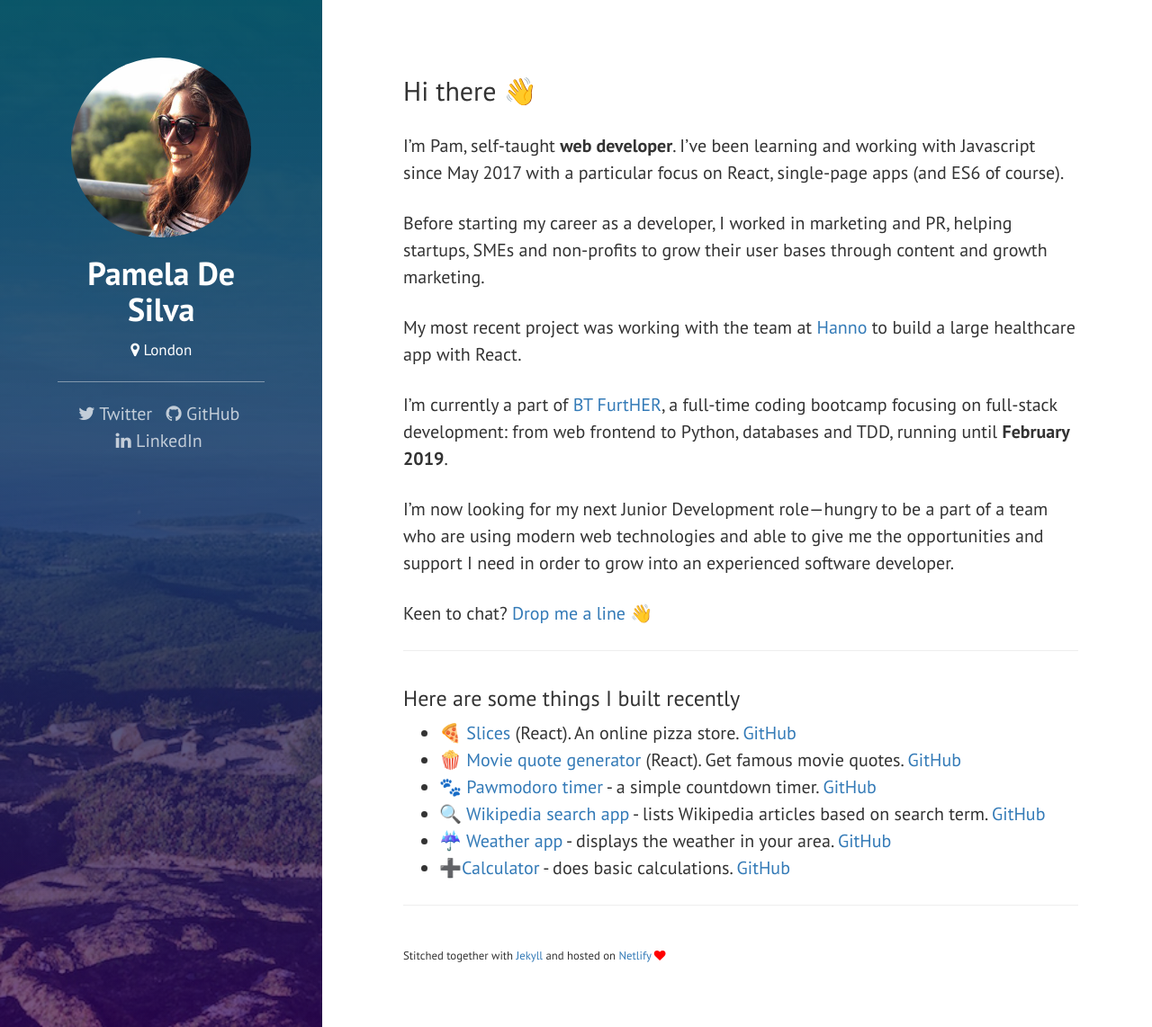
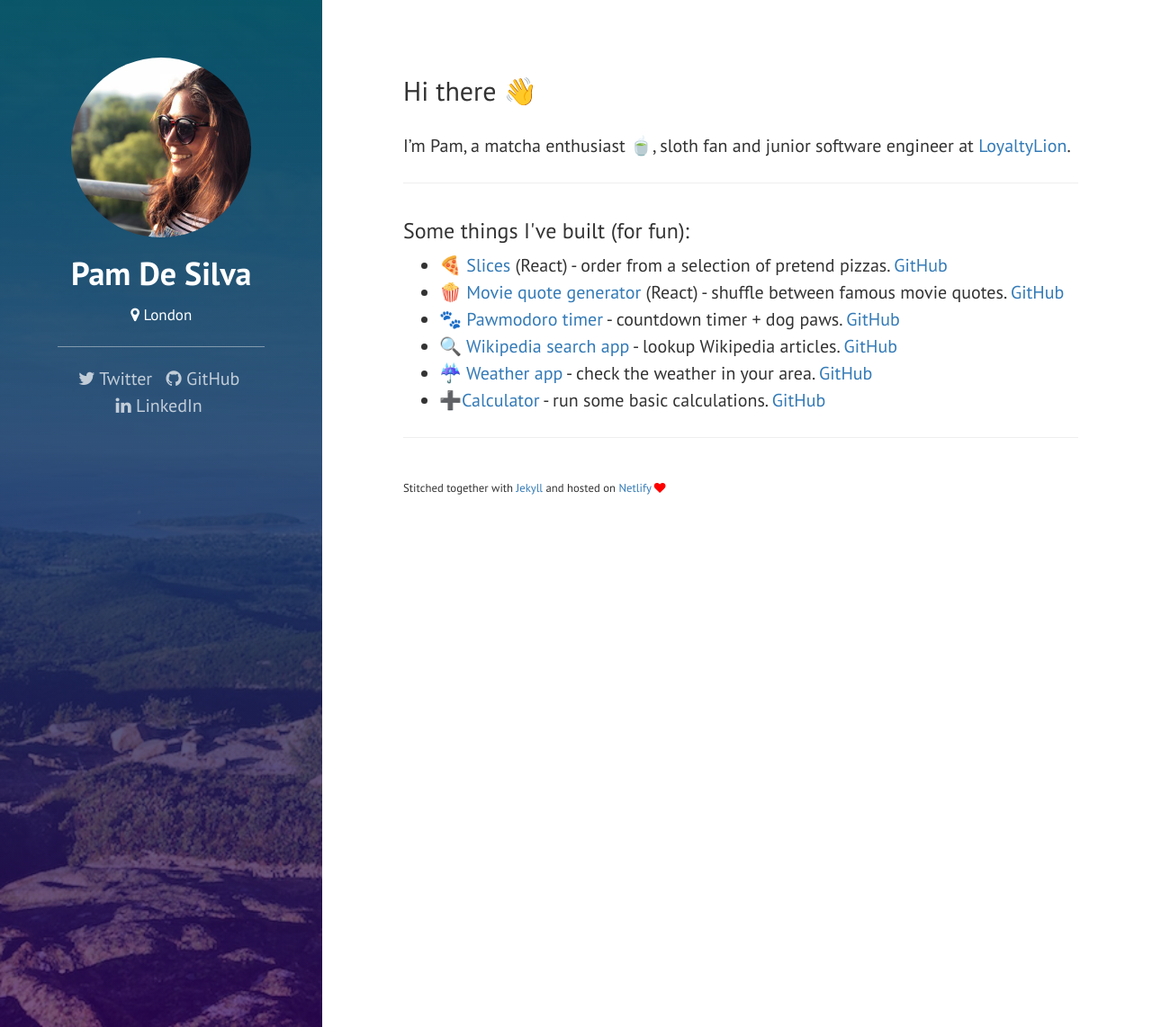
Before and after one commit to pamdesilva/personal-site, a Jekyll site: the page built from index.md, in a window 1280 px wide and 1142 px high. Shown: the whole window at 90% size. Built offline with Jekyll 4.4.1, drawn with Linux system fonts in a browser that asks for light colours; nearby versions of some CDN libraries.

Commit message:
update copy

```diff
--- a/_config.yml
+++ b/_config.yml
@@ -1,10 +1,10 @@
 # Site settings
-title: Pamela De Silva
+title: Pam De Silva
 email: pam.desilva@gmail.com
 description: > # this means to ignore newlines until "baseurl:"
-  Hi, I'm Pam, self-taught web developer based in London.
-baseurl: "" # the subpath of your site, e.g. /blog/
-url: "http://pamela.io" # the base hostname & protocol for your site
+  Hi, I'm Pam, software engineer based in London.
+baseurl: '' # the subpath of your site, e.g. /blog/
+url: 'http://pamela.io' # the base hostname & protocol for your site
 
 # Build settings
 markdown: kramdown
--- a/_layouts/default.html
+++ b/_layouts/default.html
@@ -1,95 +1,176 @@
 <!DOCTYPE html>
 <html>
+  <head>
+    <meta charset="utf-8" />
+    <meta http-equiv="X-UA-Compatible" content="IE=edge" />
+    <meta name="viewport" content="width=device-width, initial-scale=1" />
+    <link rel="shortcut icon" type="image/png" href="/assets/img/favicon.png" />
 
-<head>
-  <meta charset="utf-8">
-  <meta http-equiv="X-UA-Compatible" content="IE=edge">
-  <meta name="viewport" content="width=device-width, initial-scale=1">
-  <link rel="shortcut icon" type="image/png" href="/assets/img/favicon.png"/>
+    <title>
+      {% if page.title %}{{ page.title }}{% else %}{{ site.title }}{% endif %}
+    </title>
+    <meta
+      name="description"
+      content="{% if page.excerpt %}{{
+        page.excerpt | strip_html | strip_newlines | truncate: 160
+      }}{% else %}{{ site.description }}{% endif %}"
+    />
 
-  <title>{% if page.title %}{{ page.title }}{% else %}{{ site.title }}{% endif %}</title>
-  <meta name="description" content="{% if page.excerpt %}{{ page.excerpt | strip_html | strip_newlines | truncate: 160 }}{% else %}{{ site.description }}{% endif %}">
+    <link
+      rel="stylesheet"
+      href="https://maxcdn.bootstrapcdn.com/bootstrap/3.3.5/css/bootstrap.min.css"
+      integrity="sha512-dTfge/zgoMYpP7QbHy4gWMEGsbsdZeCXz7irItjcC3sPUFtf0kuFbDz/ixG7ArTxmDjLXDmezHubeNikyKGVyQ=="
+      crossorigin="anonymous"
+    />
+    <link
+      rel="stylesheet"
+      href="{{ '/css/main.css' | prepend: site.baseurl }}"
+    />
+    <link
+      rel="stylesheet"
+      href="https://maxcdn.bootstrapcdn.com/font-awesome/4.4.0/css/font-awesome.min.css"
+    />
 
-  <link rel="stylesheet" href="https://maxcdn.bootstrapcdn.com/bootstrap/3.3.5/css/bootstrap.min.css" integrity="sha512-dTfge/zgoMYpP7QbHy4gWMEGsbsdZeCXz7irItjcC3sPUFtf0kuFbDz/ixG7ArTxmDjLXDmezHubeNikyKGVyQ==" crossorigin="anonymous">
-  <link rel="stylesheet" href="{{ "/css/main.css" | prepend: site.baseurl }}">
-  <link rel="stylesheet" href="https://maxcdn.bootstrapcdn.com/font-awesome/4.4.0/css/font-awesome.min.css">
-
-  <link rel="canonical" href="{{ page.url | replace:'index.html','' | prepend: site.baseurl | prepend: site.url }}">
-  <link rel="alternate" type="application/rss+xml" title="{{ site.title }}" href="{{ "/feed.xml" | prepend: site.baseurl | prepend: site.url }}" />
-  <link href='https://fonts.googleapis.com/css?family=PT+Sans:400,400italic,700' rel='stylesheet' type='text/css'>
+    <link
+      rel="canonical"
+      href="{{ page.url | replace:'index.html','' | prepend: site.baseurl | prepend: site.url }}"
+    />
+    <link
+      rel="alternate"
+      type="application/rss+xml"
+      title="{{ site.title }}"
+      href="{{ '/feed.xml' | prepend: site.baseurl | prepend: site.url }}"
+    />
+    <link
+      href="https://fonts.googleapis.com/css?family=PT+Sans:400,400italic,700"
+      rel="stylesheet"
+      type="text/css"
+    />
   </head>
 
   <body>
-
     <div class="full-container">
-
       <header class="col-left">
-      <img class="profilepic" src="/assets/img/pam_sqr.jpg" alt="">
-      <h1>Pamela De Silva</h1>
+        <img class="profilepic" src="/assets/img/pam_sqr.jpg" alt="" />
+        <h1>Pam De Silva</h1>
         <small><i class="fa fa-map-marker"> </i> London</small>
 
-      <hr>
+        <hr />
 
         <section>
           <ul class="list-inline socialicons">
-          <li><a href="https://twitter.com/pam_desilva"><i class="fa fa-twitter"></i> Twitter</a></li>
-          <li><a href="https://github.com/pamdesilva"><i class="fa fa-github"></i> GitHub</a></li>
-          <li><a href="https://my.linkedin.com/in/pamela-de-silva-57223955"><i class="fa fa-linkedin"></i> LinkedIn</a></li>
+            <li>
+              <a href="https://twitter.com/pam_desilva"
+                ><i class="fa fa-twitter"></i> Twitter</a
+              >
+            </li>
+            <li>
+              <a href="https://github.com/pamdesilva"
+                ><i class="fa fa-github"></i> GitHub</a
+              >
+            </li>
+            <li>
+              <a href="https://my.linkedin.com/in/pamela-de-silva-57223955"
+                ><i class="fa fa-linkedin"></i> LinkedIn</a
+              >
+            </li>
           </ul>
         </section>
       </header>
 
       <article class="col-right">
-
         <div class="main-text">
           <section>
             <h2>Hi there 👋</h2>
             {{ content }}
           </section>
 
-        <hr>
+          <hr />
 
           <section>
-          <h3>Here are some things I built recently</h3>
+            <h3>Some things I've built (for fun):</h3>
             <ul>
               <li>
-              🍕 <a href='https://slices.pamela.io/'>Slices</a> (React). An online pizza store. <a href='https://github.com/pamdesilva/pizza-app'>GitHub</a>
+                🍕 <a href="https://slices.pamela.io/">Slices</a> (React) -
+                order from a selection of pretend pizzas.
+                <a href="https://github.com/pamdesilva/pizza-app">GitHub</a>
               </li>
               <li>
-              🍿 <a href='https://moviequotes.pamela.io/'>Movie quote generator</a> (React). Get famous movie quotes. <a href='https://github.com/pamdesilva/quote-machine-react'>GitHub</a>
+                🍿
+                <a href="https://moviequotes.pamela.io/"
+                  >Movie quote generator</a
+                >
+                (React) - shuffle between famous movie quotes.
+                <a href="https://github.com/pamdesilva/quote-machine-react"
+                  >GitHub</a
+                >
               </li>
               <li>
-              🐾 <a href='https://pawmodoro.pamela.io/'>Pawmodoro timer</a> - a simple countdown timer. <a href='https://github.com/pamdesilva/fcc-pomodoro-timer/'>GitHub</a>
+                🐾 <a href="https://pawmodoro.pamela.io/">Pawmodoro timer</a> -
+                countdown timer + dog paws.
+                <a href="https://github.com/pamdesilva/fcc-pomodoro-timer/"
+                  >GitHub</a
+                >
               </li>
               <li>
-              🔍<a href='https://wikipedia.pamela.io/'> Wikipedia search app</a> - lists Wikipedia articles based on search term. <a href='https://github.com/pamdesilva/fcc-wikipedia'>GitHub</a>
+                🔍<a href="https://wikipedia.pamela.io/">
+                  Wikipedia search app</a
+                >
+                - lookup Wikipedia articles.
+                <a href="https://github.com/pamdesilva/fcc-wikipedia">GitHub</a>
               </li>
               <li>
-              ☔️ <a href='https://weather.pamela.io/'>Weather app</a> - displays the weather in your area. <a href='https://github.com/pamdesilva/fcc-weatherapp'>GitHub</a>
+                ☔️ <a href="https://weather.pamela.io/">Weather app</a> - check
+                the weather in your area.
+                <a href="https://github.com/pamdesilva/fcc-weatherapp"
+                  >GitHub</a
+                >
               </li>
               <li>
-              ➕<a href='https://calculator.pamela.io/'>Calculator</a> - does basic calculations. <a href='https://github.com/pamdesilva/fcc-calculator'>GitHub</a>
+                ➕<a href="https://calculator.pamela.io/">Calculator</a> - run
+                some basic calculations.
+                <a href="https://github.com/pamdesilva/fcc-calculator"
+                  >GitHub</a
+                >
               </li>
             </ul>
           </section>
 
-        <hr>
+          <hr />
 
           <footer>
-          <small>Stitched together with <a href="https://jekyllrb.com/">Jekyll</a> and hosted on <a href="https://www.netlify.com/"> Netlify <i class="fa fa-heart"></i></a></small>
+            <small
+              >Stitched together with
+              <a href="https://jekyllrb.com/">Jekyll</a> and hosted on
+              <a href="https://www.netlify.com/">
+                Netlify <i class="fa fa-heart"></i></a
+            ></small>
           </footer>
         </div>
-
       </article>
-
     </div>
 
     <!-- Google Analytics -->
     <script>
-  (function(i,s,o,g,r,a,m){i['GoogleAnalyticsObject']=r;i[r]=i[r]||function(){
-  (i[r].q=i[r].q||[]).push(arguments)},i[r].l=1*new Date();a=s.createElement(o),
-  m=s.getElementsByTagName(o)[0];a.async=1;a.src=g;m.parentNode.insertBefore(a,m)
-  })(window,document,'script','//www.google-analytics.com/analytics.js','ga');
+      (function(i, s, o, g, r, a, m) {
+        i['GoogleAnalyticsObject'] = r;
+        (i[r] =
+          i[r] ||
+          function() {
+            (i[r].q = i[r].q || []).push(arguments);
+          }),
+          (i[r].l = 1 * new Date());
+        (a = s.createElement(o)), (m = s.getElementsByTagName(o)[0]);
+        a.async = 1;
+        a.src = g;
+        m.parentNode.insertBefore(a, m);
+      })(
+        window,
+        document,
+        'script',
+        '//www.google-analytics.com/analytics.js',
+        'ga'
+      );
 
       ga('create', 'UA-50029165-3', 'auto');
       ga('send', 'pageview');
@@ -102,7 +183,7 @@
     <script>
       $('#feed-container').feeds({
         feeds: {
-     blog: 'https://medium.com/feed/@pamdesilva/',
+          blog: 'https://medium.com/feed/@pamdesilva/'
         },
         entryTemplate: 'exampleTemplate'
       });
--- a/index.md
+++ b/index.md
@@ -2,14 +2,4 @@
 layout: default
 ---
 
-I'm Pam, self-taught **web developer**. I've been learning and working with Javascript since May 2017 with a particular focus on React, single-page apps (and ES6 of course).
-
-Before starting my career as a developer, I worked in marketing and PR, helping startups, SMEs and non-profits to grow their user bases through content and growth marketing.
-
-My most recent project was working with the team at [Hanno](https://hanno.co) to build a large healthcare app with React.
-
-I'm currently a part of [BT FurtHER](https://www.codefirstgirls.org.uk/bt--cfg-digital-intensive.html), a full-time coding bootcamp focusing on full-stack development: from web frontend to Python, databases and TDD, running until **February 2019**.
-
-I'm now looking for my next Junior Development role—hungry to be a part of a team who are using modern web technologies and able to give me the opportunities and support I need in order to grow into an experienced software developer.
-
-Keen to chat? <a href='mailto:pam.desilva@gmail.com'>Drop me a line 👋</a>
+I'm Pam, a matcha enthusiast 🍵, sloth fan and junior software engineer at [LoyaltyLion](https://www.loyaltylion.com).
```
Also changed, not shown: other parts of _layouts/default.html (+5 -3 lines). Lines whose indentation alone changed are shown as unchanged.
